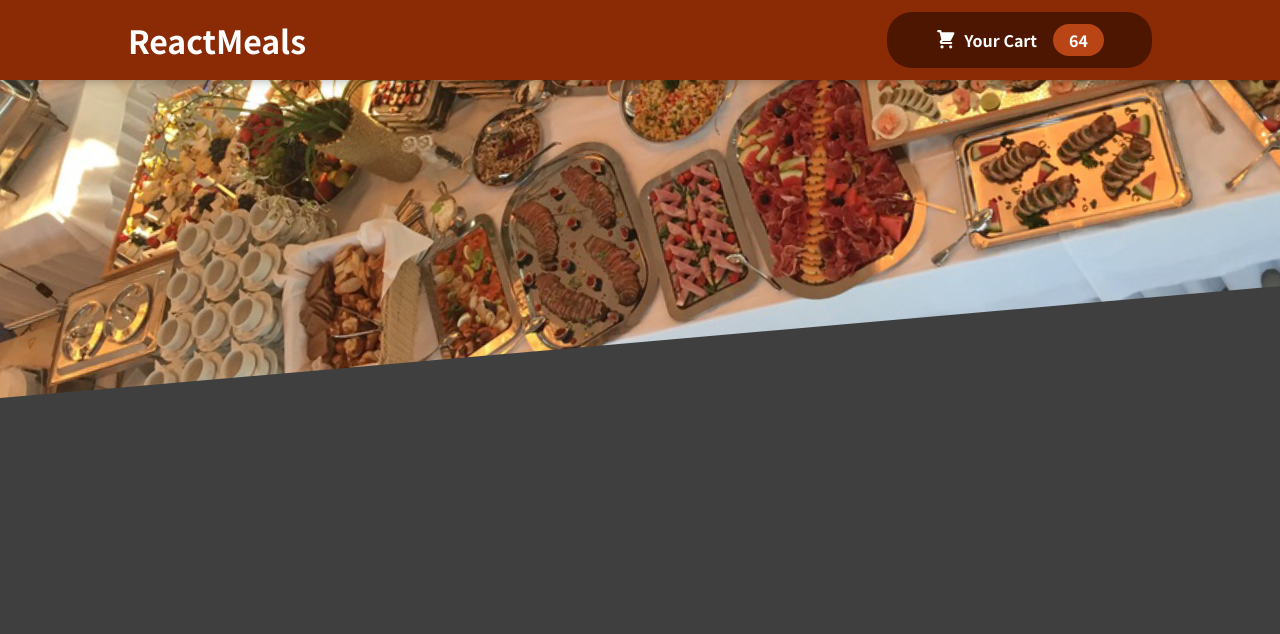
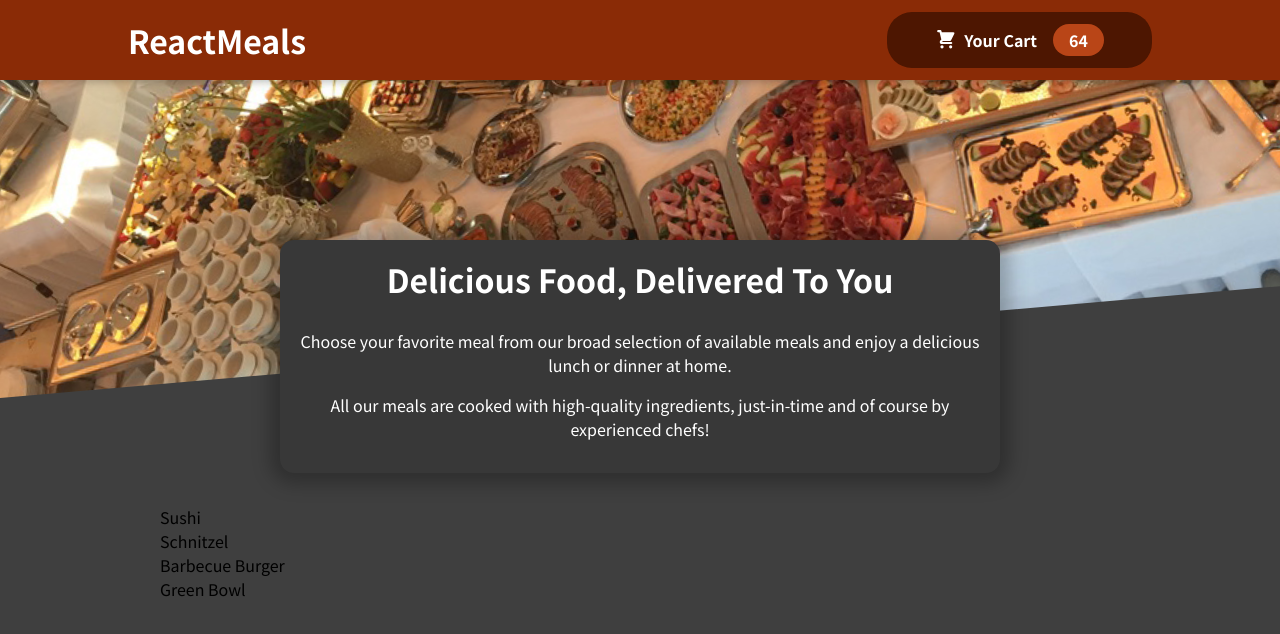
Before and after one commit to d-pfeif/food-order-app, a React (Create React App) app: page / in a window 1280 px wide. Shown: the top 634 px of the page. Built offline with nearby package versions, Linux system fonts and the light colour scheme.

Commit message:
MealsSummary and AvailableMeals components

```diff
--- a/src/App.js
+++ b/src/App.js
@@ -1,10 +1,14 @@
+import { Fragment } from "react";
 import Header from "./components/Layout/Header";
-import { Fragment } from "react";
+import Meals from "./components/Meals/Meals";
 
 function App() {
   return (
     <Fragment>
       <Header />
+      <main>
+        <Meals />
+      </main>
     </Fragment>
   );
 }
--- /dev/null
+++ b/src/components/Meals/AvailableMeals.js
@@ -0,0 +1,42 @@
+import classes from "./AvailableMeals.module.css"
+
+const DUMMY_MEALS = [
+  {
+    id: 'm1',
+    name: 'Sushi',
+    description: 'Finest fish and veggies',
+    price: 22.99,
+  },
+  {
+    id: 'm2',
+    name: 'Schnitzel',
+    description: 'A german specialty!',
+    price: 16.5,
+  },
+  {
+    id: 'm3',
+    name: 'Barbecue Burger',
+    description: 'American, raw, meaty',
+    price: 12.99,
+  },
+  {
+    id: 'm4',
+    name: 'Green Bowl',
+    description: 'Healthy...and green...',
+    price: 18.99,
+  },
+];
+
+const AvailableMeals = () => {
+  const mealsList = DUMMY_MEALS.map(meal => <li>{meal.name}</li>)
+
+  return (
+    <section className={classes.meals}>
+      <ul>
+        {mealsList}
+      </ul>
+    </section>
+  )
+}
+
+export default AvailableMeals
--- /dev/null
+++ b/src/components/Meals/AvailableMeals.module.css
@@ -0,0 +1,24 @@
+.meals {
+  max-width: 60rem;
+  width: 90%;
+  margin: 2rem auto;
+  animation: meals-appear 1s ease-out forwards;
+}
+
+.meals ul {
+  list-style: none;
+  margin: 0;
+  padding: 0;
+}
+
+@keyframes meals-appear {
+  from {
+    opacity: 0;
+    transform: translateY(3rem);
+  }
+
+  to {
+    opacity: 1;
+    transform: translateY(0);
+  }
+}
--- /dev/null
+++ b/src/components/Meals/Meals.js
@@ -0,0 +1,14 @@
+import { Fragment } from "react"
+import MealsSummary from "./MealsSummary"
+import AvailableMeals from "./AvailableMeals"
+
+const Meals = () => {
+  return (
+    <Fragment>
+      <MealsSummary />
+      <AvailableMeals />
+    </Fragment>
+  )
+}
+
+export default Meals
--- /dev/null
+++ b/src/components/Meals/MealsSummary.js
@@ -0,0 +1,19 @@
+import classes from './MealsSummary.module.css';
+
+const MealsSummary = () => {
+  return (
+    <section className={classes.summary}>
+      <h2>Delicious Food, Delivered To You</h2>
+      <p>
+        Choose your favorite meal from our broad selection of available meals
+        and enjoy a delicious lunch or dinner at home.
+      </p>
+      <p>
+        All our meals are cooked with high-quality ingredients, just-in-time and
+        of course by experienced chefs!
+      </p>
+    </section>
+  );
+};
+
+export default MealsSummary;
--- /dev/null
+++ b/src/components/Meals/MealsSummary.module.css
@@ -0,0 +1,18 @@
+.summary {
+  text-align: center;
+  max-width: 45rem;
+  width: 90%;
+  margin: auto;
+  margin-top: -10rem;
+  position: relative;
+  background-color: #383838;
+  color: white;
+  border-radius: 14px;
+  padding: 1rem;
+  box-shadow: 0 1px 18px 10px rgba(0, 0, 0, 0.25);
+}
+
+.summary h2 {
+  font-size: 2rem;
+  margin-top: 0;
+}
```
